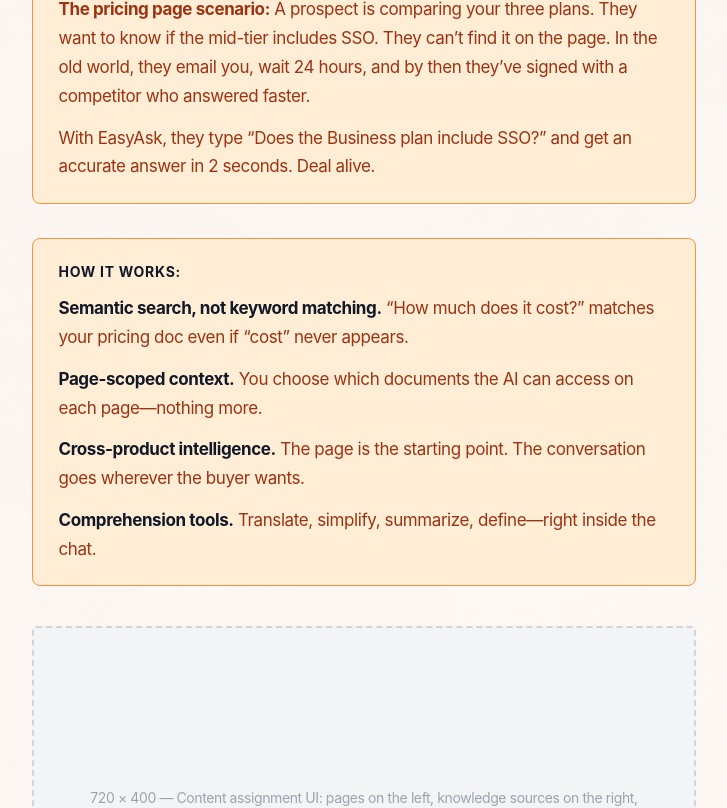
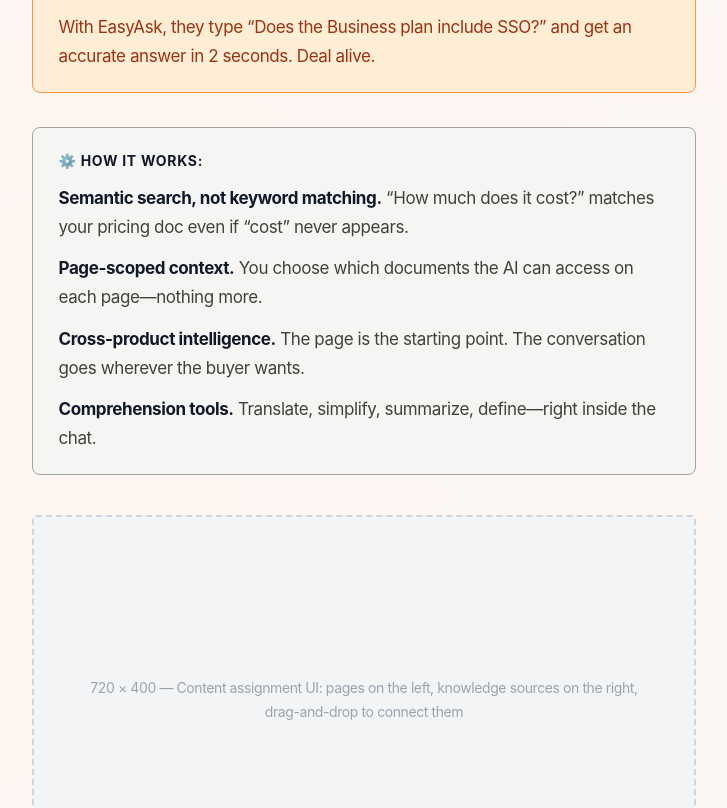
Before and after one commit to ljonespwc/conversion-helper, a Next.js app: page /new-2 in a window 1280 px wide. Shown: the part 3180-3988 px from the top of the page, without its empty margins (276-1003 px from the left). Built offline with nearby package versions, Linux system fonts and the light colour scheme; no server answers.

Commit message:
tweak styling of How It Works

```diff
--- a/src/app/new-2/new-landing.css
+++ b/src/app/new-2/new-landing.css
@@ -5,14 +5,14 @@
 
 /* Proof block — visually distinct callout after each feature section */
 .blog-proof-block {
-  background: var(--landing-color-purple-bg);
-  border: 1px solid var(--landing-color-purple-border);
+  background: #f5f5f4;
+  border: 1px solid #a8a29e;
   border-radius: 8px;
   padding: 1.25em 1.5em;
   margin: var(--landing-space-large) 0;
   font-size: 1.0625rem;
   line-height: 1.7;
-  color: var(--landing-color-purple-text);
+  color: #44403c;
 }
 
 .blog-proof-block h4 {
@@ -32,7 +32,7 @@
 
 .blog-proof-block ul li {
   margin: 0 0 0.75em 0;
-  color: var(--landing-color-purple-text);
+  color: #44403c;
 }
 
 .blog-proof-block ul li:last-child {
--- a/src/app/new-2/page.tsx
+++ b/src/app/new-2/page.tsx
@@ -90,9 +90,6 @@
               What if every visitor could just <em>ask</em>&mdash;and get an instant, accurate answer from your own content?
             </p>
 
-            <div className="blog-pullquote">
-              <p>Every silent bounce is a conversation that never happened.</p>
-            </div>
 
             <ImagePlaceholder
               dimensions="720 &times; 200"
@@ -161,7 +158,7 @@
             </div>
 
             <div className="blog-proof-block">
-              <h4>How it works:</h4>
+              <h4>⚙️ How it works:</h4>
               <ul>
                 <li><strong>Semantic search, not keyword matching.</strong> &ldquo;How much does it cost?&rdquo; matches your pricing doc even if &ldquo;cost&rdquo; never appears.</li>
                 <li><strong>Page-scoped context.</strong> You choose which documents the AI can access on each page&mdash;nothing more.</li>
@@ -208,7 +205,7 @@
             </div>
 
             <div className="blog-proof-block">
-              <h4>How it works:</h4>
+              <h4>⚙️ How it works:</h4>
               <ul>
                 <li><strong>Two-layer hallucination defense.</strong> The AI only uses retrieved content&mdash;never training data. After generation, every response is checked against your documents. If it can&rsquo;t trace the answer, honesty replaces the response before the visitor sees it.</li>
                 <li><strong>Semantic search, not keyword matching.</strong> Understands what the visitor means, not just what they typed.</li>
@@ -260,7 +257,7 @@
             </div>
 
             <div className="blog-proof-block">
-              <h4>How it works:</h4>
+              <h4>⚙️ How it works:</h4>
               <ul>
                 <li><strong>AI-clustered question themes.</strong> Groups visitor questions into themes automatically, per page, using their own language. You don&rsquo;t define categories. Patterns emerge.</li>
                 <li><strong>Grounding status on every response.</strong> Tagged as grounded (answered from your content) or fallback (couldn&rsquo;t find a match). A cluster of fallbacks = a content gap you can fix.</li>
@@ -302,12 +299,9 @@
               That&rsquo;s not a vanity metric. That&rsquo;s <strong>proof your content is generating revenue</strong>&mdash;and a blueprint for generating more. You stop wondering whether the widget is &ldquo;working&rdquo; and start seeing exactly how much revenue it&rsquo;s driving.
             </p>
 
-            <div className="blog-pullquote">
-              <p>A direct line from &ldquo;Does the Business plan include SSO?&rdquo; to &ldquo;$4,800 closed.&rdquo;</p>
-            </div>
 
             <div className="blog-proof-block">
-              <h4>How it works:</h4>
+              <h4>⚙️ How it works:</h4>
               <ul>
                 <li><strong>Two-call AI architecture.</strong> A fast classification call reads every message, determines conversation stage and intent. The response call gets stage-specific instructions.</li>
                 <li><strong>Buying signal detection.</strong> When signals fire, the AI shifts from informational to action-oriented&mdash;&ldquo;Here&rsquo;s how to get started&rdquo; instead of &ldquo;Here&rsquo;s more to read.&rdquo;</li>
@@ -329,7 +323,7 @@
             ============================================================ */}
         <section className="blog-section">
           <div className="blog-container blog-body">
-            <h2 className="blog-section-heading" style={{ textAlign: 'center' }}>
+            <h2 className="blog-section-heading" style={{ textAlign: 'center', marginBottom: '0.3em' }}>
               From zero to live in 4 steps.
             </h2>
             <p style={{ textAlign: 'center', color: 'var(--landing-color-text-secondary)', fontWeight: 600, marginBottom: '1.5em' }}>
@@ -381,7 +375,7 @@
         <section className="blog-section">
           <div className="blog-container">
             <h2 className="blog-section-heading" style={{ textAlign: 'center' }}>
-              The end of scrolling.
+              It&rsquo;s the end of scrolling.
             </h2>
 
             <div className="blog-manifesto-wrapper">
```
